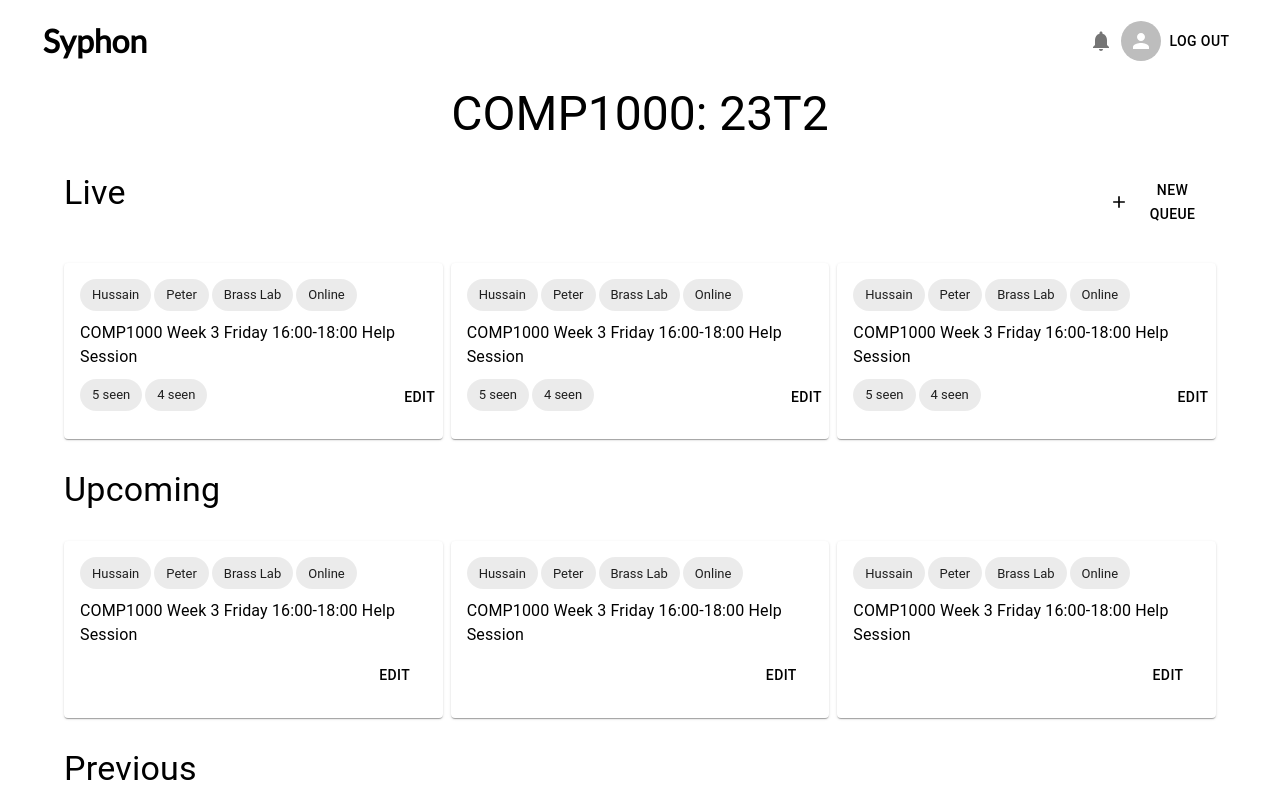
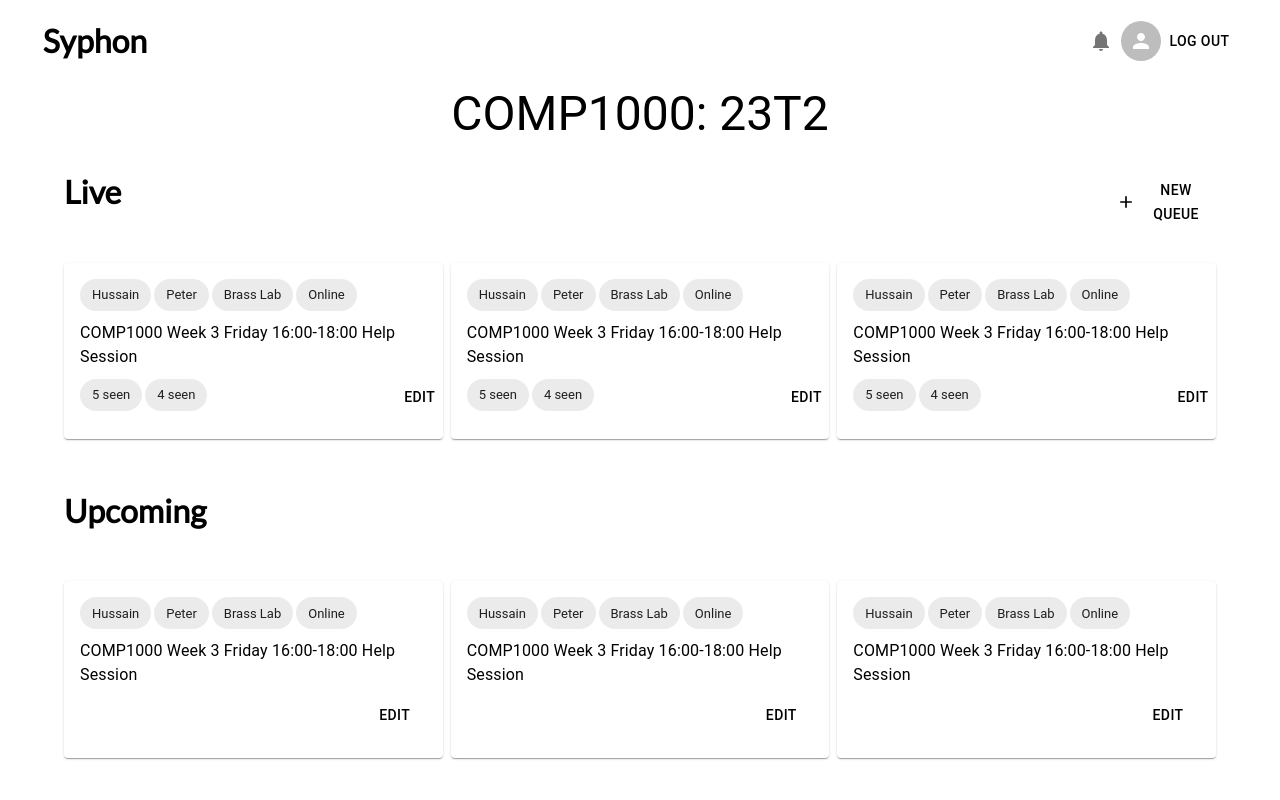
Before and after one commit to unsw-cse-comp3900-9900-23T2/capstone-project-3900h16bsyphon, a Next.js app in the folder frontend/: page /queue/1 in a window 1280 px wide. Shown: the top 800 px of the page. Built offline with nearby package versions, Linux system fonts and the light colour scheme.

Commit message:
finishing touches

```diff
--- a/frontend/components/CreateCourseOfferingModal/index.tsx
+++ b/frontend/components/CreateCourseOfferingModal/index.tsx
@@ -1,4 +1,4 @@
-import { useState, ChangeEvent, SetStateAction } from 'react';
+import { useState, ChangeEvent } from 'react';
 import styles from './CreateCourseQueueModal.module.css';
 import IconButton from '@mui/material/IconButton';
 import Modal from '@mui/material/Modal';
@@ -54,7 +54,7 @@ const CreateCourseOfferingModal = () => {
 
   const handleSubmit = () => {
     if (!validate()) return;
-    console.log('input has gone through');
+    console.log(`input has gone through ${input} ${admin}`);
     handleClose();
   };
 
--- a/frontend/pages/dashboard/Dashboard.module.css
+++ b/frontend/pages/dashboard/Dashboard.module.css
@@ -4,7 +4,7 @@
   justify-content: space-between;
   flex: 1;
   width: 100%;
-  gap: 62%;
+  gap: 65%;
   margin-top: 20px;
   margin-bottom: 40px;
 }
--- a/frontend/pages/queue/[id]/ViewQueue.module.css
+++ b/frontend/pages/queue/[id]/ViewQueue.module.css
@@ -27,7 +27,7 @@
   justify-content: space-between;
   flex: 1;
   width: 90%;
-  gap: 85%;
+  gap: 86%;
   margin-top: 30px;
   margin-bottom: 30px;
 }
--- a/frontend/pages/queue/[id]/index.tsx
+++ b/frontend/pages/queue/[id]/index.tsx
@@ -42,7 +42,7 @@ const ViewQueue = () => {
       <div className={styles.container}>
         <Typography variant="h3" className={styles.title}>COMP1000: 23T2</Typography>
         <div className={styles.section}>
-          <Typography variant="h4" className={styles.heading}>Live</Typography>
+          <h1 className={styles.heading}>Live</h1>
           <Button startIcon={<AddIcon />} className={styles.newQueueBtn}>New Queue</Button>
         </div>
         <div className={styles.cards}>
@@ -51,13 +51,13 @@ const ViewQueue = () => {
           ))}
         </div>
         <div className={styles.section}>
-          <Typography variant="h4" className={styles.title}>Upcoming</Typography>
+          <h1 className={styles.title}>Upcoming</h1>
         </div>
         <div className={styles.cards}>
           {data.map((d, index) => <QueueCard key={index} title={d.title} location={d.location} courseAdmins={d.courseAdmins} isEdit={d.isEdit}/>)}
         </div>
         <div className={styles.section}>
-          <Typography variant="h4" className={styles.title}>Previous</Typography>
+          <h1 className={styles.title}>Previous</h1>
         </div>
         <div className={styles.cards}>
           {data.map((d, index) => <QueueCard key={index} title={d.title} location={d.location} courseAdmins={d.courseAdmins} seen={d.seen} unseen={d.unseen}/> )}
```
